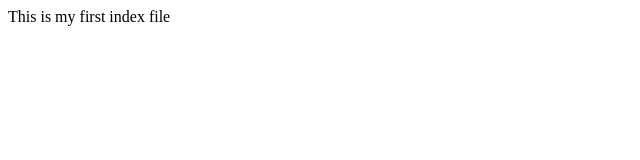
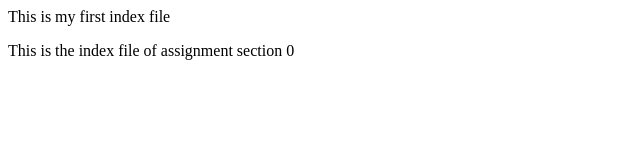
Before and after one commit to sdsameer07/Freshersbatch-Mar17Batch-group2-, a plain HTML site: page index.html in a window 1280 px wide. Shown: the whole page, without its empty margins (0-640 px from the left). Drawn offline with Linux system fonts and the light colour scheme.

Commit message:
fourth commit

```diff
--- a/index.html
+++ b/index.html
@@ -1,5 +1,8 @@
 <html>
     <body>
         This is my first index file
+        <p>
+            This is the index file of assignment section 0
+        </p>
     </body>
 </html>
```
